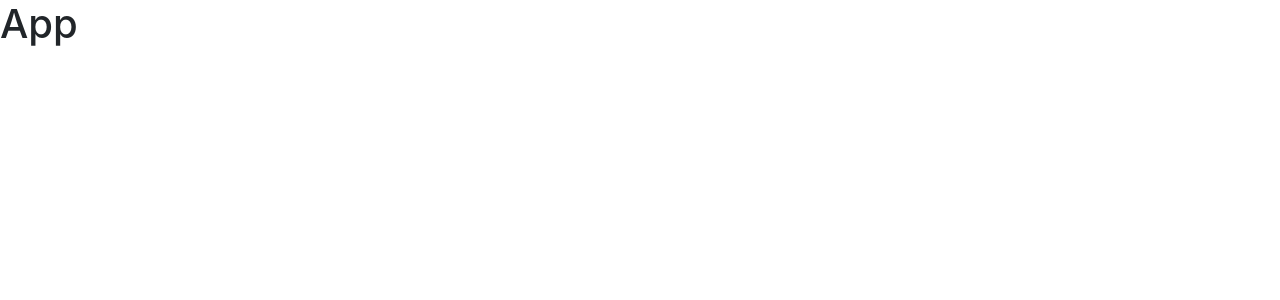
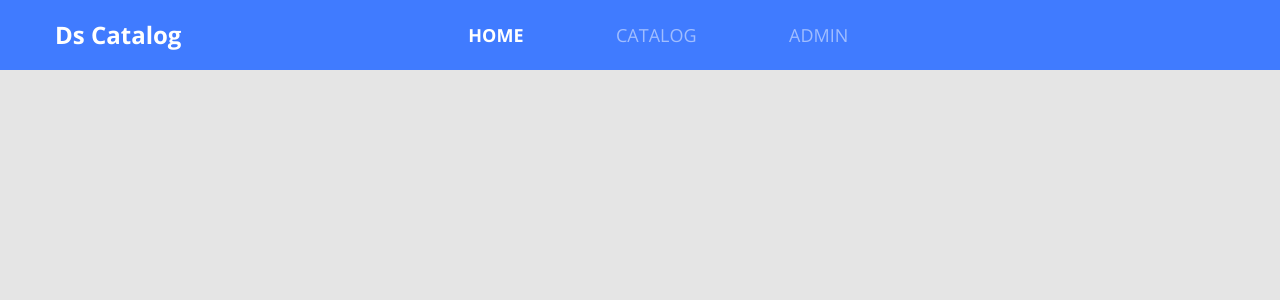
Before and after one commit to TiagoBorborema/dscatalog-bc, a React (Create React App) app in the folder front-web/: page / in a window 1280 px wide. Shown: the top 300 px of the page. Built offline with nearby package versions, Linux system fonts and the light colour scheme.

Commit message:
Add Navbar

```diff
--- a/front-web/src/App.tsx
+++ b/front-web/src/App.tsx
@@ -1,10 +1,11 @@
 import React from 'react';
-
+import './core/assets/styles/custon.scss';
+import './app.scss';
+import Navbar from './core/components/Navbar'
 const App = ()=>{
 
    return (
-   <h1>App</h1>
-
+   <Navbar />
    );
 }
 export default App;
--- /dev/null
+++ b/front-web/src/app.scss
@@ -0,0 +1,23 @@
+@import url('https://fonts.googleapis.com/css2?family=Open+Sans:wght@400;700&display=swap');
+
+* {
+    font-family: 'Open Sans', sans-serif;
+}
+
+h1, h2, h3, h4, h5, h6 {
+    margin-bottom: 0;
+    font-weight: 700;
+  }
+
+  ul {
+    list-style-type: none;
+    margin-bottom: 0;
+    padding-left: 0;
+  }
+
+  a {
+    &:hover {
+      text-decoration: none;
+      color:unset;
+    }
+  }
--- /dev/null
+++ b/front-web/src/core/assets/styles/custon.scss
@@ -0,0 +1,9 @@
+
+$theme-colors: (
+    "primary": #407BFF
+);
+
+$body-bg:#E5E5E5;
+$body-color:#263238;
+
+@import '~bootstrap/scss/bootstrap.scss';
--- /dev/null
+++ b/front-web/src/core/components/Navbar/index.tsx
@@ -0,0 +1,35 @@
+import React from 'react';
+import './styles.scss';
+const Navbar = () =>(
+
+    <nav className="row bg-primary main-nav">
+        <div className="col-2">
+            <a href="link" className="nav-logo-text">
+            <h4>Ds Catalog</h4>
+            </a>
+        </div>
+
+        <div className="col-6 offset-2">
+            <ul className="main-menu">
+                <li>
+                    <a href="" className="active">
+                        HOME
+                    </a>
+                </li>
+                <li>
+                    <a href="">
+                        CATALOG
+                    </a>
+                </li>
+                <li>
+                    <a href="">
+                        ADMIN
+                    </a>
+                </li>
+            </ul>
+
+        </div>
+
+    </nav>
+);
+export default Navbar;
--- /dev/null
+++ b/front-web/src/core/components/Navbar/styles.scss
@@ -0,0 +1,33 @@
+.main-nav{
+    height:70px;
+    color: #fff;
+    align-items: center;
+    padding-left: 40px;
+    margin-left: 0px;
+    margin-right: 0px;
+}
+.nav-logo-text{
+    color:#fff;
+}
+
+.main-menu{
+    display: flex;
+    font-size: 18px;
+     width: 380px;
+     justify-content:space-between;
+
+     a{
+         font-style:normal;
+         color:rgba(255, 255, 255, 0.5);
+
+      &.active{
+          font-weight:bold;
+          color:#fff;
+      }
+
+      &:hover{
+          color:#fff;
+      }
+
+     }
+}
--- a/front-web/src/index.tsx
+++ b/front-web/src/index.tsx
@@ -1,7 +1,6 @@
 import React from 'react';
 import ReactDOM from 'react-dom';
 import App from './App';
-import 'bootstrap/dist/css/bootstrap.css';
 
 
 ReactDOM.render(
```
Also changed, not shown: 1 other file (tests, documents, lock files or other folders).
